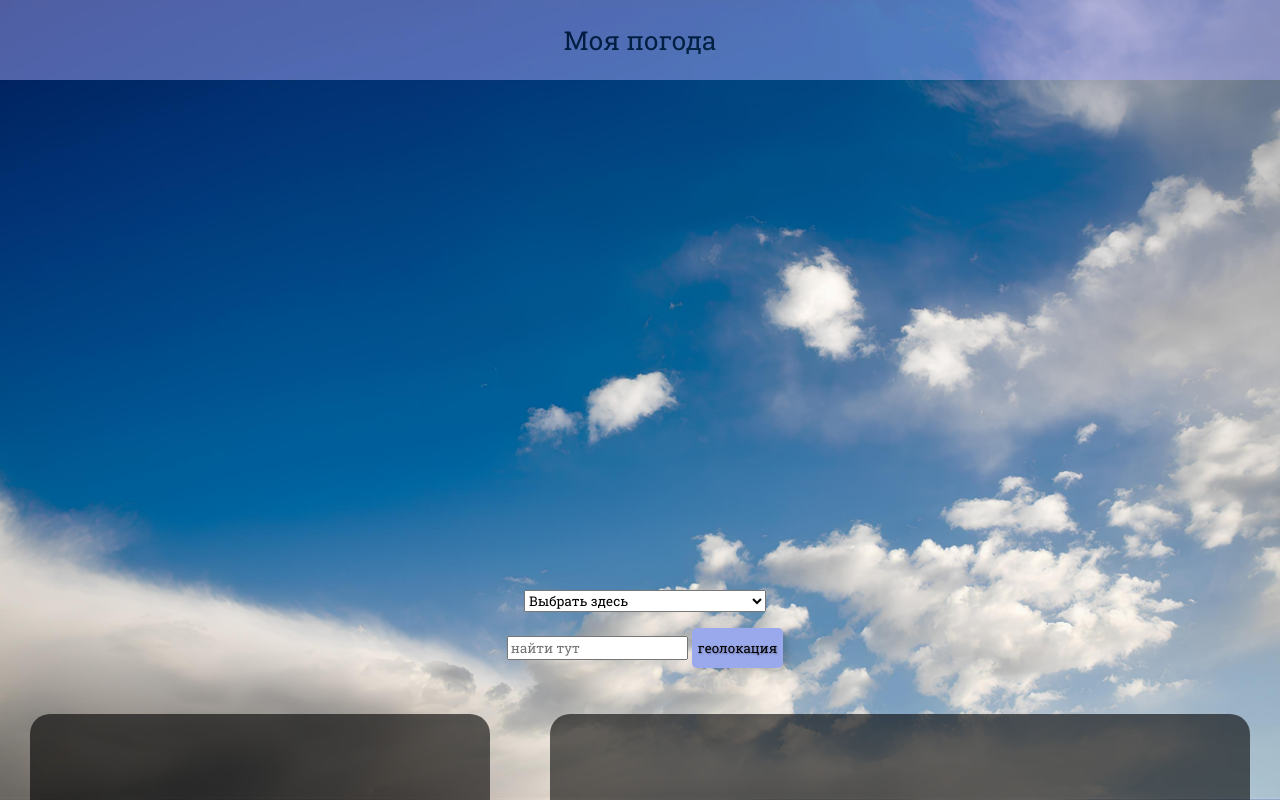
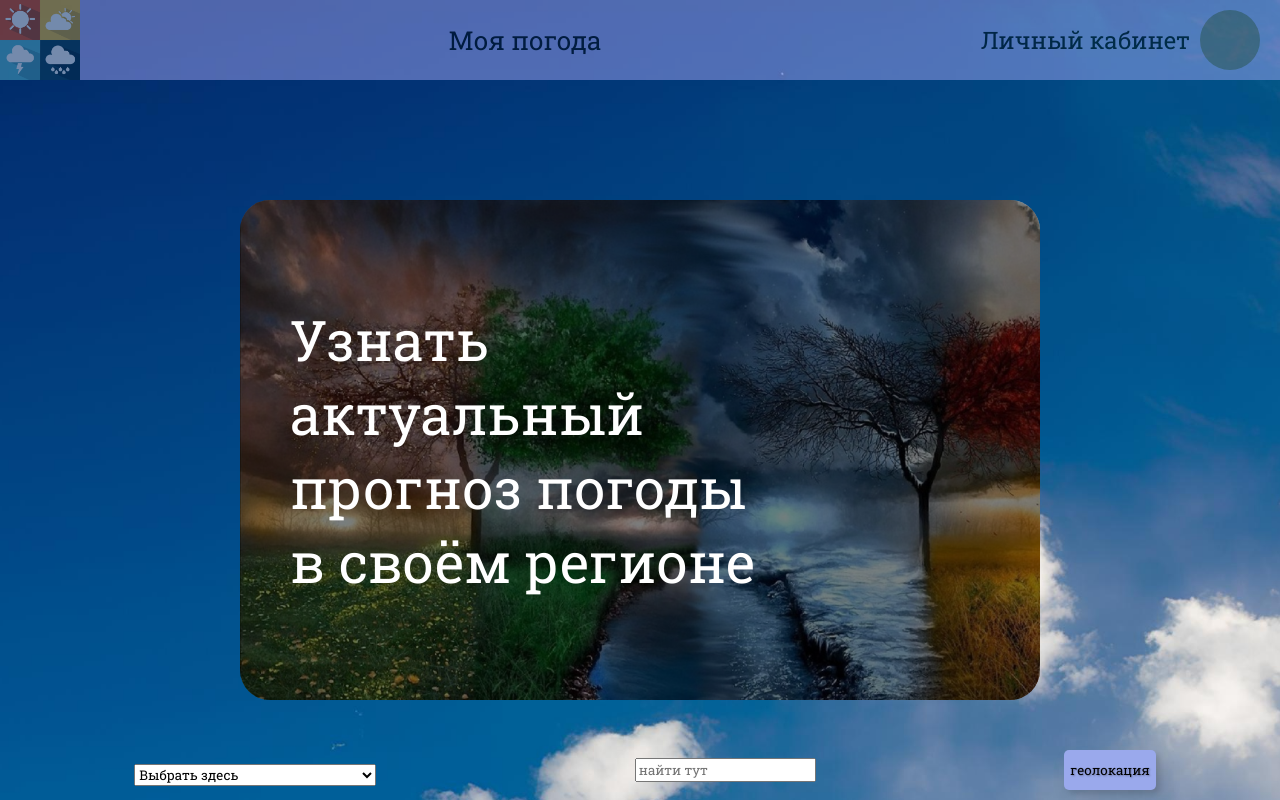
Before and after one commit to Koptilnik/MyWeather-V2, a plain HTML site: page index.html in a window 1280 px wide. Shown: the top 800 px of the page. Drawn offline with Linux system fonts and the light colour scheme.

Commit message:
для шараги

```diff
--- a/index.html
+++ b/index.html
@@ -28,25 +28,16 @@
                 list-style-type: none;
                 padding: 0;
         }
-        header{
-            width: 100%;
-            height: 80px;
-            background-color: rgb(176, 176, 255);
-            display: flex;
-            align-items: center;
-            justify-content: center;
-            font-size: 26px;
-            opacity: 0.45;
-        }
+
         body{
             margin: auto;
             background-image: url("icons/bg.jpg");
             background-color: rgb(75, 75, 209);
             background-size: cover;
             background-repeat: no-repeat;
-            height: 100vh;
+            height: 100%;
             background-position: center;
-            overflow-y: hidden;
+
 
         }
         *{
@@ -65,9 +56,9 @@
 	}
     .cont{
         display: flex;
-        flex-direction: column;
+        flex-direction: row;
         align-items: center;
-        justify-content: center;
+        justify-content: space-around;
 
     }
     .vivod{
@@ -103,7 +94,8 @@
     .cont-cont{
         display: flex;
         flex-direction: row;
-        justify-content: space-evenly
+        justify-content: space-evenly;
+        margin-bottom: 300px;
     }
     @media (max-width: 830px) {
         .cont-cont{
@@ -176,24 +168,92 @@
    4px 4px 5px 0px rgba(0,0,0,.1);
     }
 .banner{
-    width: 80%;
-    height: 400px;
-    margin: 50px;
+    position: relative;
+    margin-top: 200px;
+    margin-bottom: 50px;
+    left: 50%;
+    transform: translateX(-50%);
+    width: 700px;
+    min-height: 400px;
+    border-radius: 30px;
+    background-image: url('icons/banner_bg.jpg');
+    background-size: cover;
+    background-repeat: no-repeat;
+    display: flex;
+    align-items: center;
+    padding: 50px;
+    box-shadow: inset 1000px 0px rgba(0, 0, 0, 0.5);
+}
+.banner > span {
+    width: 70%;
+    font-size: 56px;
+    color: white;
+}
+header{
+            width: 100%;
+            height: 80px;
+            background-color: rgb(176, 176, 255);
+            display: flex;
+            align-items: center;
+            justify-content: space-between;
+            font-size: 26px;
+            opacity: 0.45;
+            position: fixed;
+            top:0;
+            z-index: 2;
+        }
+.logo{
+    width: 80px;
+    height: 80px;
+}
+.profile{
+    width: 300px;
+    height: 80px;
+    display: flex;
+    justify-content: end;
+    align-items: center;
+    padding-right: 10px;
+    font-size: 24px;
+}
+.avatar{
+    background-color: gray;
+    width: 60px;
+    height: 60px;
+    margin: 10px;
+    border-radius: 50% ;
+}
 
-}
     </style>
 </head>
 <body>
 
-    <header> Моя погода</header>
+    <header>
+        <div class="logo">
+            <img src="icons/logo.jpg" alt="logo" class="logo">
+        </div>
+        <div class="title">
+            Моя погода
+        </div>
+
+         <div class="profile">
+            Личный кабинет
+            <div class="avatar"> </div>
+         </div>
+
+        </header>
+
     <div class="banner">
+        <span>
+            Узнать актуальный прогноз погоды в своём регионе
+        </span>
+        <img src="" alt="">
+    </div>
 
-    </div>
     <div class="cont">
         <select name="sel" id="sel" style="font-family: RobotoSlab;">
             <option value="" disabled="disabled" selected="selected">Выбрать здесь</option>
         </select>
-        <p>
+
         <input type="text" id="inp" placeholder="найти тут" style="font-family: RobotoSlab;">
 
         <button>геолокация</button>
```
Also changed, not shown: icons/banner_bg.jpg (added), icons/logo.jpg (added), 1 other file.
